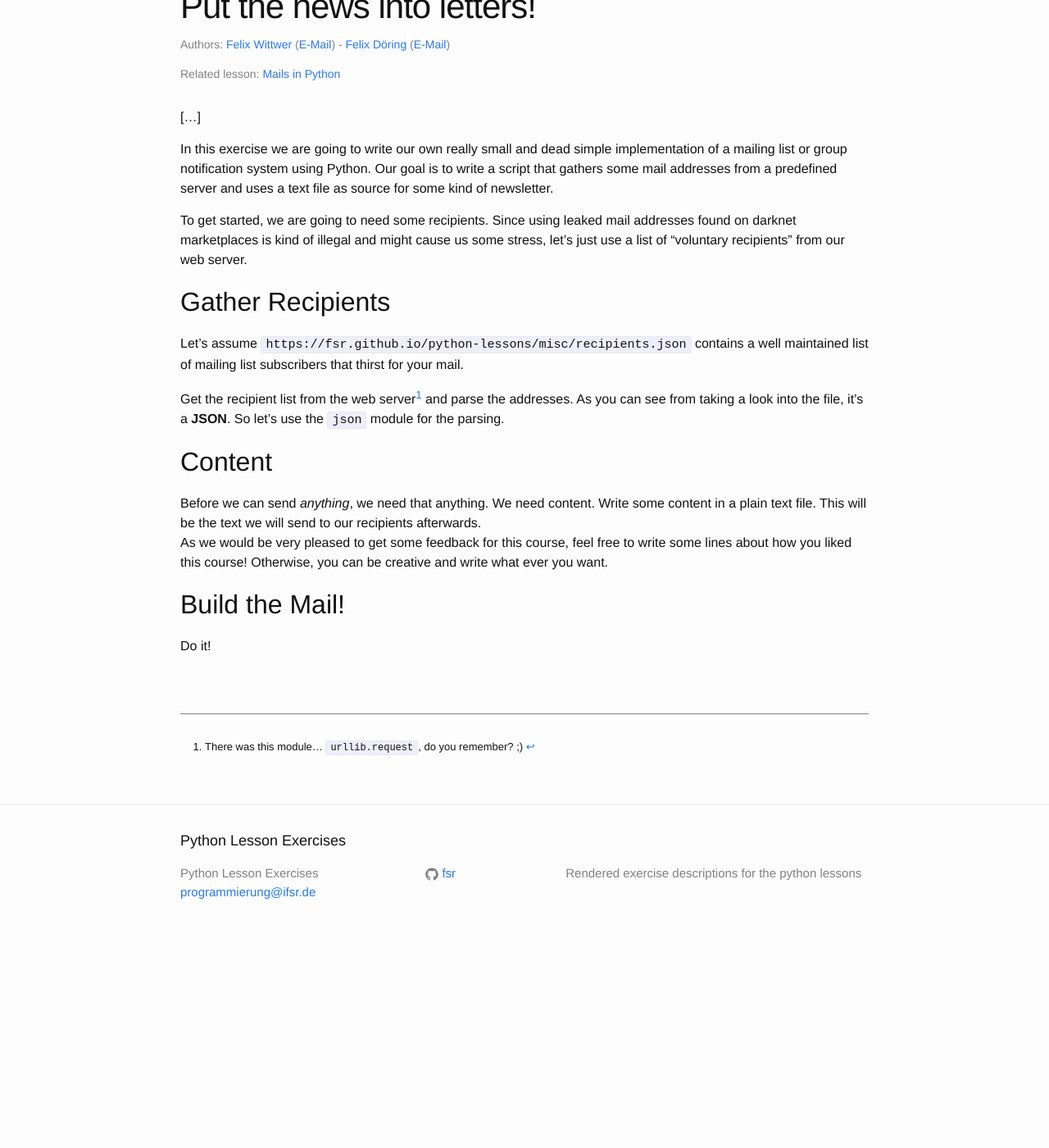
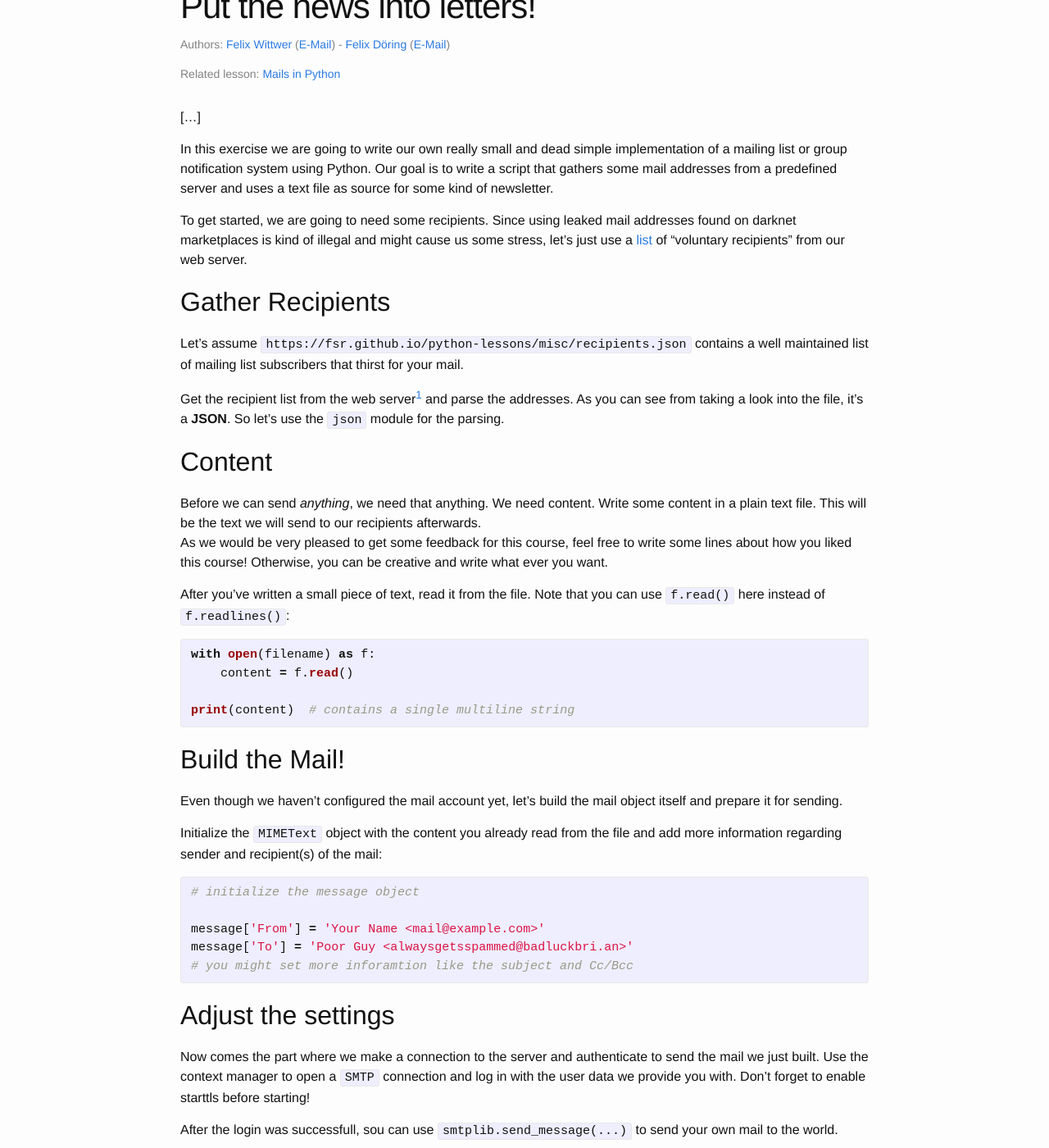
Before and after one commit to fsr/python-lessons, a Jekyll site: the page built from _exercises/20_mails.md, in a window 1280 px wide and 1400 px high, scrolled down 247 px. Shown: the whole window at 82% size. Built offline with Jekyll 4.4.1, drawn with Linux system fonts in a browser that asks for light colours; before the commit the page ends 1406 px from its top, so only the background shows below that; some of the changed text lies outside the part shown.

Commit message:
Finish draft of latest exercise

```diff
--- a/_exercises/20_mails.md
+++ b/_exercises/20_mails.md
@@ -11,7 +11,7 @@ authors: [felixw, felix]
 In this exercise we are going to write our own really small and dead simple implementation of a mailing list or group notification system using Python.
 Our goal is to write a script that gathers some mail addresses from a predefined server and uses a text file as source for some kind of newsletter.
 
-To get started, we are going to need some recipients. Since using leaked mail addresses found on darknet marketplaces is kind of illegal and might cause us some stress, let's just use a list of "voluntary recipients" from our web server.
+To get started, we are going to need some recipients. Since using leaked mail addresses found on darknet marketplaces is kind of illegal and might cause us some stress, let's just use a [list](https://fsr.github.io/python-lessons/misc/recipients.json) of "voluntary recipients" from our web server.
 
 
 ## Gather Recipients
@@ -28,7 +28,36 @@ Get the recipient list from the web server[^urllib] and parse the addresses. As
 Before we can send _anything_, we need that anything. We need content. Write some content in a plain text file. This will be the text we will send to our recipients afterwards.
 As we would be very pleased to get some feedback for this course, feel free to write some lines about how you liked this course! Otherwise, you can be creative and write what ever you want.
 
+After you've written a small piece of text, read it from the file. Note that you can use `f.read()` here instead of `f.readlines()`:
+
+{% highlight python %}
+with open(filename) as f:
+    content = f.read()
+
+print(content)  # contains a single multiline string
+{% endhighlight %}
 
 ## Build the Mail!
 
-Do it!
+Even though we haven't configured the mail account yet, let's build the mail object itself and prepare it for sending.
+
+Initialize the `MIMEText` object with the content you already read from the file and add more information regarding sender and recipient(s) of the mail:
+
+{% highlight python %}
+# initialize the message object
+
+message['From'] = 'Your Name <mail@example.com>'
+message['To'] = 'Poor Guy <alwaysgetsspammed@badluckbri.an>'
+# you might set more inforamtion like the subject and Cc/Bcc
+{% endhighlight %}
+
+## Adjust the settings
+
+Now comes the part where we make a connection to the server and authenticate to send the mail we just built.
+Use the context manager to open a `SMTP` connection and log in with the user data we provide you with. Don't forget to enable starttls before starting!
+
+After the login was successfull, sou can use `smtplib.send_message(...)` to send your own mail to the world.
+
+## Know your Errors
+
+Don't forget the error handling! Try to catch every error that could occur to make your script run as fast as possible!
```
